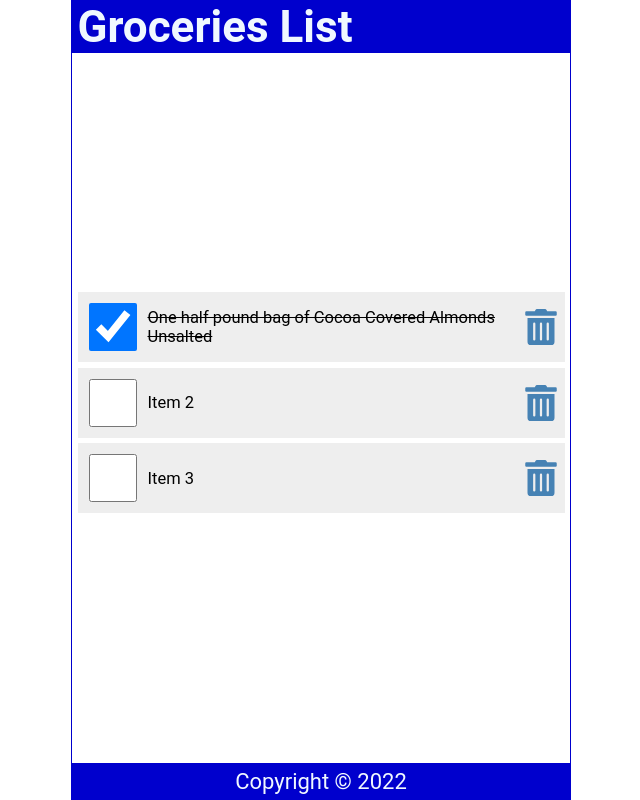
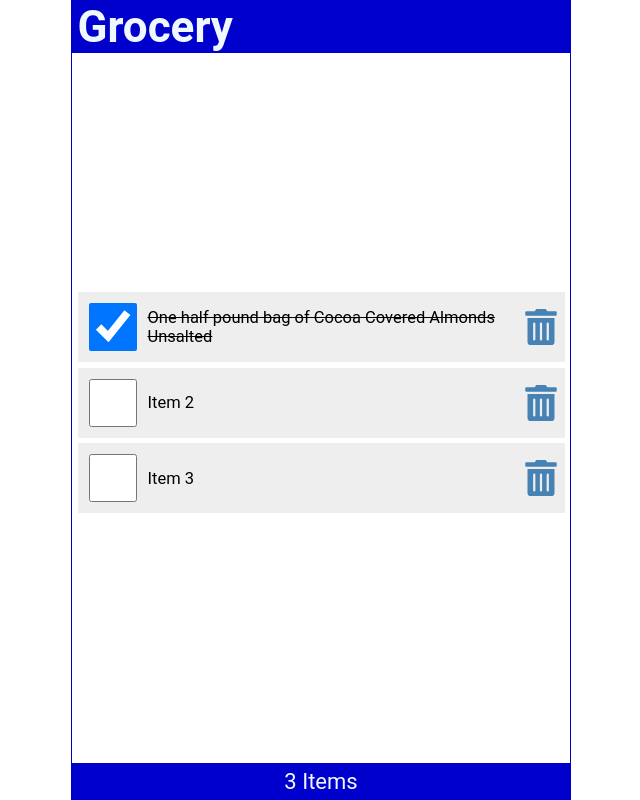
Before and after one commit to anishmohant/ShoppingList, a React (Create React App) app: page / in a window 1280 px wide. Shown: the whole page, without its empty margins (319-959 px from the left). Built offline with nearby package versions, Linux system fonts and the light colour scheme.

Commit message:
pri drilling

```diff
--- a/src/App.js
+++ b/src/App.js
@@ -3,13 +3,47 @@ import Contents from './Contents';
 import Footer from './Footer';
 import './Header'
 import Header from './Header';
+import React, { useState } from 'react'
 
 function App() {
+
+  const initItems = [
+    {
+      id: 1,
+      checked: true,
+      item: "One half pound bag of Cocoa Covered Almonds Unsalted"
+    },
+    {
+      id: 2,
+      checked: false,
+      item: "Item 2"
+    },
+    {
+      id: 3,
+      checked: false,
+      item: "Item 3"
+    }
+  ]
+  const [items, setItems] = useState(initItems)
+  const handleCheck = (id) => {
+    const listItems = items.map((item) =>
+      item.id === id ?                        //if
+        { ...item, checked: !item.checked } :   //true
+        item                                //else
+    );
+    setItems(listItems)
+    localStorage.setItem('shoppinglist', JSON.stringify(listItems))
+  }
+  const handleDelete = (id) => {
+    const listItems = items.filter((item) => item.id !== id)
+    setItems(listItems)
+    localStorage.setItem('shoppinglist', JSON.stringify(listItems))
+  }
   return (
     <div className="App">
-      <Header/>
-      <Contents/>
-      <Footer/>
+      <Header title="Grocery" />
+      <Contents handleCheck={handleCheck} handleDelete={handleDelete} items={items} setItems={setItems}/>
+      <Footer length={items.length} />
     </div>
   );
 }
--- a/src/Contents.js
+++ b/src/Contents.js
@@ -1,60 +1,11 @@
-import React, { useState } from 'react'
-import {FaTrashAlt} from  'react-icons/fa'
+import ItemList from './ItemList'
 
-const Contents = () => {
-
-
-    const initItems = [
-        {
-            id: 1,
-            checked: true,
-            item: "One half pound bag of Cocoa Covered Almonds Unsalted"
-        },
-        {
-            id: 2,
-            checked: false,
-            item: "Item 2"
-        },
-        {
-            id: 3,
-            checked: false,
-            item: "Item 3"
-        }
-    ]
-    const [items, setItems] = useState(initItems)
-    const handleCheck = (id) => {
-        const listItems = items.map((item) =>
-            item.id === id ?                        //if
-                {...item,checked: !item.checked}:   //true
-                item                                //else
-        );
-        setItems(listItems)
-        localStorage.setItem('shoppinglist',JSON.stringify(listItems))
-    }
-    const handleDelete = (id) => {
-        const listItems = items.filter((item) => item.id!==id)
-        setItems(listItems)
-        localStorage.setItem('shoppinglist', JSON.stringify(listItems))
-    }
-
-
-
+const Contents = ({handleCheck, handleDelete, items}) => {
 
     return (
         <main>
             {items.length?(
-                <ul>
-                    {items.map((item) => (
-                        <li className='item' key={item.id}>
-                            <input onChange={() => handleCheck(item.id)} checked={item.checked} type="checkbox" />
-                            <label style={(item.checked) ? { textDecoration: 'line-through' } : null}
-                                onDoubleClick={() => handleCheck(item.id)} >{item.item}</label>
-                            <FaTrashAlt onClick={() => handleDelete(item.id)} role="button" tabIndex="0" />
-                        </li>
-
-
-                    ))}
-                </ul>
+                <ItemList items={items} handleDelete={handleDelete} handleCheck={handleCheck}/>
             ):(<p>Empty</p>)}
         </main>
     )
--- a/src/Footer.js
+++ b/src/Footer.js
@@ -1,10 +1,9 @@
 import React from 'react'
 
-const Footer = () => {
-    const today = new Date();
+const Footer = ({length}) => {
     return (
         <footer>
-            <p>Copyright  &copy; {today.getFullYear()}</p>
+            <p>{length} {length!==1?'Items':"Item"}</p>
         </footer>
     )
 }
--- a/src/Header.js
+++ b/src/Header.js
@@ -1,13 +1,14 @@
 import React from 'react'
 
-const Header = () => {
+const Header = ({title}) => {
 
     return (
-        <header   >
-            <h1>Groceries List</h1>
+        <header>
+            <h1>{title}</h1>
 
         </header>
     )
 }
+Header.defaultProps = {title:'Default title'}
 
 export default Header
--- /dev/null
+++ b/src/ItemList.js
@@ -0,0 +1,15 @@
+import React from 'react'
+
+import LineItem from './LineItem'
+const ItemList = ({handleCheck, handleDelete, items}) => {
+  return (
+      <ul>
+          {items?.map((item) => (
+              <LineItem key={item.id} item={item} handleDelete={handleDelete} handleCheck={handleCheck}/>
+            // <>sads</>
+          ))}
+      </ul>
+  )
+}
+
+export default ItemList
--- /dev/null
+++ b/src/LineItem.js
@@ -0,0 +1,14 @@
+import React from 'react'
+import { FaTrashAlt } from 'react-icons/fa'
+const LineItem = ({item, handleDelete, handleCheck}) => {
+  return (
+      <li className='item' key={item.id}>
+          <input onChange={() => handleCheck(item.id)} checked={item.checked} type="checkbox" />
+          <label style={(item.checked) ? { textDecoration: 'line-through' } : null}
+              onDoubleClick={() => handleCheck(item.id)} >{item.item}</label>
+          <FaTrashAlt onClick={() => handleDelete(item.id)} role="button" tabIndex="0" />
+      </li>
+  )
+}
+
+export default LineItem
--- a/src/index.css
+++ b/src/index.css
@@ -20,7 +20,7 @@ body {
 .App {
   display: flex;
   flex-direction: column;
-  justify-content: center;
+  justify-content: flex-start;
   align-items: center;
   height: 100vh;
   width: 100%;
```
